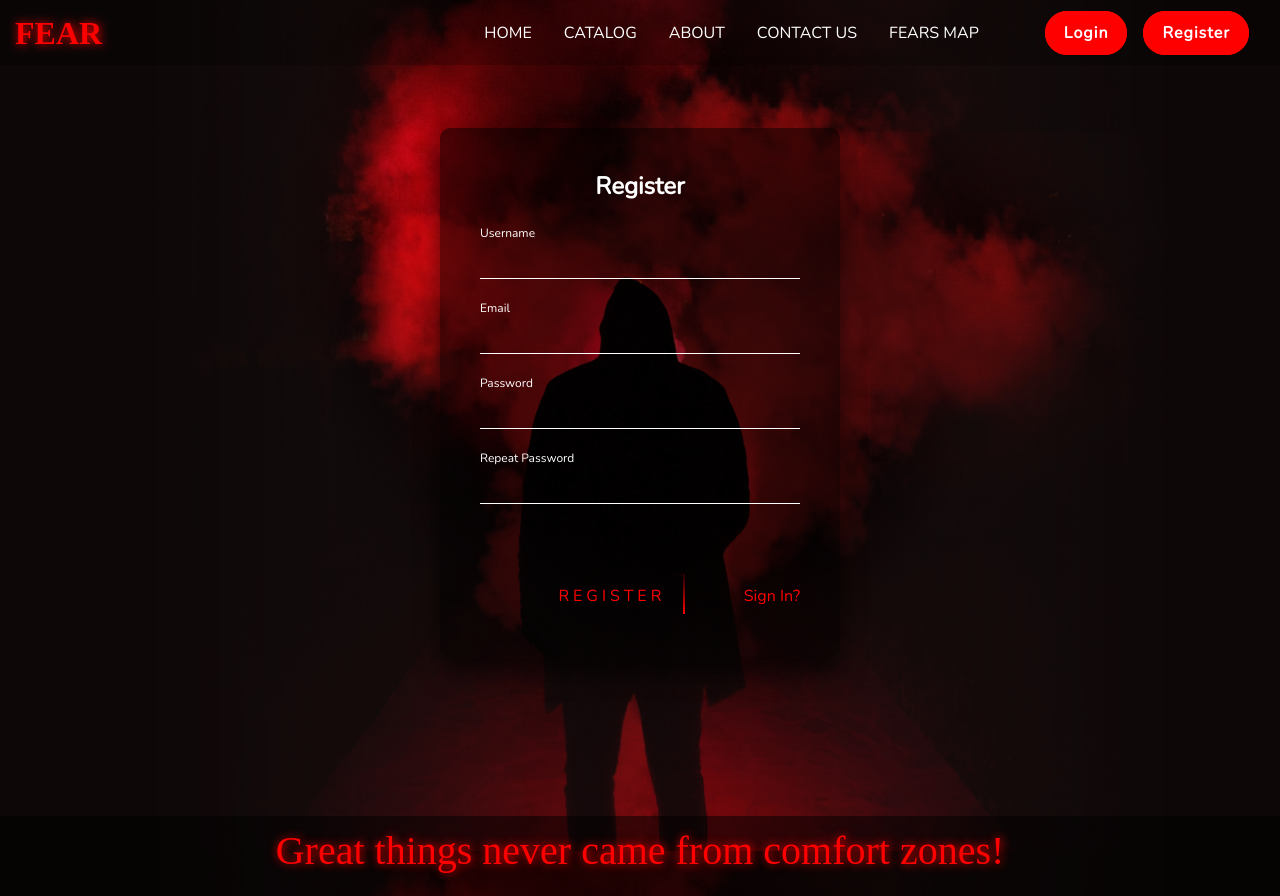
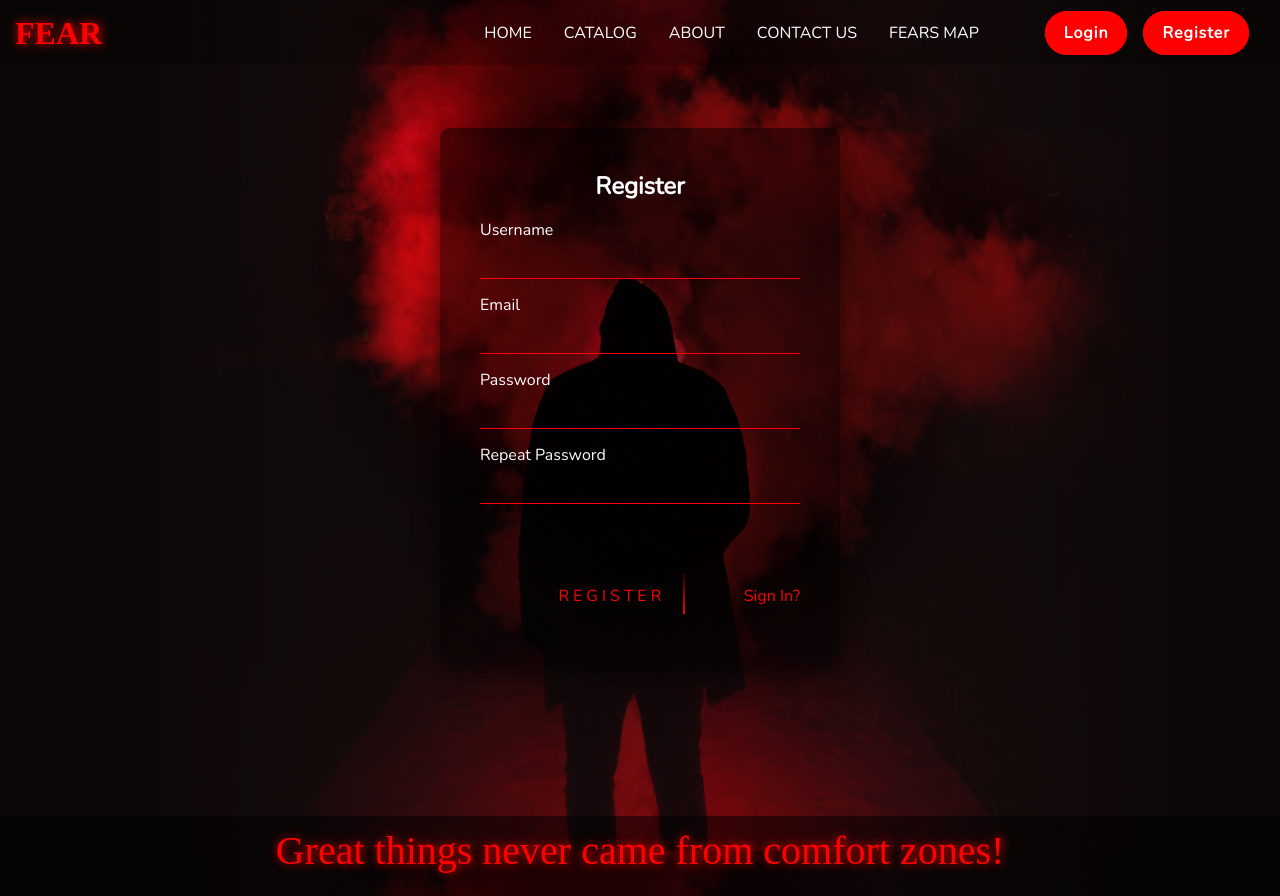
Before and after one commit to Tsveti1103/Fear, a React (Create React App) app in the folder client/: page /register in a window 1280 px wide. Built offline with nearby package versions, Linux system fonts and the light colour scheme; no server answers; a web font is replaced by a local one.

Commit message:
create form validation style

```diff
--- a/client/src/components/Header/Header.js
+++ b/client/src/components/Header/Header.js
@@ -19,7 +19,7 @@ export default function Navigation() {
 					<li><Link to="/contactus">Contact Us</Link></li>
 					<li><Link to="/map">Fears Map</Link></li>
 					{user &&
-						<li><Link to="/create">Create</Link></li>
+						<li><Link to="/create">Create Fear</Link></li>
 					}
 					{user &&
 						<li><Link to="/profile">Profile</Link></li>
--- a/client/src/components/User/Edit/Edit.js
+++ b/client/src/components/User/Edit/Edit.js
@@ -41,13 +41,17 @@ export default function EditUser() {
                         onChange={onChangeHandler}
                         onBlur={formValidate}
                     />
+                    {formErrors.username ?
+                        <>
                             <label htmlFor="username">Username</label>
-                </div>
-                {formErrors.username &&
                             <p className={formStyles.formError}>
                                 {formErrors.username}
                             </p>
+                        </>
+                        : <label htmlFor="username" className={formStyles.isvalid}>Username</label>
                     }
+                </div>
+
                 <div className={formStyles.userBox}>
                     <input
                         type="text"
@@ -58,13 +62,17 @@ export default function EditUser() {
                         onChange={onChangeHandler}
                         onBlur={formValidate}
                     />
+                    {formErrors.email ?
+                        <>
                             <label htmlFor="email">Email</label>
-                </div>
-                {formErrors.email &&
                             <p className={formStyles.formError}>
                                 {formErrors.email}
                             </p>
+                        </>
+                        : <label htmlFor="email" className={formStyles.isvalid}>Email</label>
                     }
+                </div>
+
                 {serverErrors ? serverErrors.map(err => <p key={err} className={formStyles.formError}>{err}</p>) : <></>}
                 <div className={formStyles.btns}>
                     <button className={buttonStyles.redBtn} disabled={!isValid}>
--- a/client/src/components/User/Login/Login.js
+++ b/client/src/components/User/Login/Login.js
@@ -34,13 +34,17 @@ export default function Login() {
                         onChange={onChangeHandler}
                         onBlur={formValidate}
                     />
+                    {formErrors.username ?
+                        <>
                             <label htmlFor="username">Username</label>
-                </div>
-                {formErrors.username &&
                             <p className={formStyles.formError}>
                                 {formErrors.username}
                             </p>
+                        </>
+                        :
+                        <label htmlFor="username" className={formStyles.isvalid}>Username</label>
                     }
+                </div>
                 <div className={formStyles.userBox}>
                     <input
                         type="password"
@@ -51,13 +55,18 @@ export default function Login() {
                         onChange={onChangeHandler}
                         onBlur={formValidate}
                     />
+                     {formErrors.password ?
+                    <>
                         <label htmlFor="password">Password</label>
-                </div>
-                {formErrors.password &&
                         <p className={formStyles.formError}>
                             {formErrors.password}
                         </p>
+                    </>
+                    :
+                    <label htmlFor="password" className={formStyles.isvalid}>Password</label>
                 }
+                </div>
+
                 {serverErrors &&
                     <p className={formStyles.formError}>{serverErrors}</p>
                 }
--- a/client/src/components/User/Register/Register.js
+++ b/client/src/components/User/Register/Register.js
@@ -38,13 +38,17 @@ export default function Register() {
                         onChange={onChangeHandler}
                         onBlur={formValidate}
                     />
-                    <label htmlFor="username">Username</label>
-                </div>
-                {formErrors.username &&
+                    {formErrors.username ?
+                        <>
+                            <label htmlFor="username" >Username</label>
                             <p className={formStyles.formError}>
                                 {formErrors.username}
                             </p>
+                        </>
+                        : <label htmlFor="username" className={formStyles.isvalid}>Username</label>
                     }
+                </div>
+
                 <div className={formStyles.userBox}>
                     <input
                         type="text"
@@ -55,13 +59,17 @@ export default function Register() {
                         onChange={onChangeHandler}
                         onBlur={formValidate}
                     />
-                    <label htmlFor="email">Email</label>
-                </div>
-                {formErrors.email &&
+
+                    {formErrors.email ?
+                        <>
+                            <label htmlFor="email" >Email</label>
                             <p className={formStyles.formError}>
                                 {formErrors.email}
                             </p>
+                        </>
+                        : <label htmlFor="email" className={formStyles.isvalid}>Email</label>
                     }
+                </div>
                 <div className={formStyles.userBox}>
                     <input
                         type="password"
@@ -72,13 +80,17 @@ export default function Register() {
                         onChange={onChangeHandler}
                         onBlur={formValidate}
                     />
-                    <label htmlFor="password">Password</label>
-                </div>
-                {formErrors.password &&
+
+                    {formErrors.password ?
+                        <>
+                            <label htmlFor="password" >Password</label>
                             <p className={formStyles.formError}>
                                 {formErrors.password}
                             </p>
+                        </>
+                        : <label htmlFor="password" className={formStyles.isvalid}>Password</label>
                     }
+                </div>
                 <div className={formStyles.userBox}>
                     <input
                         type="password"
@@ -89,13 +101,16 @@ export default function Register() {
                         onChange={onChangeHandler}
                         onBlur={formValidate}
                     />
-                    <label htmlFor="repass">Repeat Password</label>
-                </div>
-                {formErrors.confirmPassword &&
+                    {formErrors.confirmPassword ?
+                        <>
+                            <label htmlFor="repass" >Repeat Password</label>
                             <p className={formStyles.formError}>
                                 {formErrors.confirmPassword}
                             </p>
+                        </>
+                        : <label htmlFor="repass" className={formStyles.isvalid}>Repeat Password</label>
                     }
+                </div>
                 {serverErrors &&
                     <p className={formStyles.formError}>{serverErrors}</p>
                 }
--- a/client/src/components/commonStyles/Form.module.css
+++ b/client/src/components/commonStyles/Form.module.css
@@ -37,29 +37,28 @@
 }
 
 .formBox .userBox label {
+    top: -2rem;
     position: absolute;
-    top: 0;
     left: 0;
-    padding: 10px 0;
-    font-size: 16px;
+    padding: 1rem 0;
+    font-size: 1.5rem;
     color: red;
     pointer-events: none;
     transition: .5s;
 }
-/* .formBox .userBox input:valid, */
-.formBox .userBox input:focus{
-    border-bottom: 1px solid white;
-}
-.formBox .userBox input:valid~label,
-.formBox .userBox input:focus~label {
-    top: -20px;
+
+.formBox .userBox .isvalid{
+    top: -2rem;
     left: 0;
     color: white;
-    font-size: 12px;
+    font-size: 1rem;
 }
-.formBox .userBox input:valid,
-.formBox .userBox input:focus{
-    border-bottom: 1px solid white;
+
+.formBox .userBox input:focus~label {
+    top: -2rem;
+    left: 0;
+    color: white;
+    font-size: 1.15rem;
 }
 
 
```
Also changed, not shown: client/src/components/Places/Create/Create.js (+46 -17 lines), client/src/components/Places/Edit/Edit.js (+41 -16 lines), 1 other file (tests, documents, lock files or other folders). Lines whose indentation alone changed are shown as unchanged.
